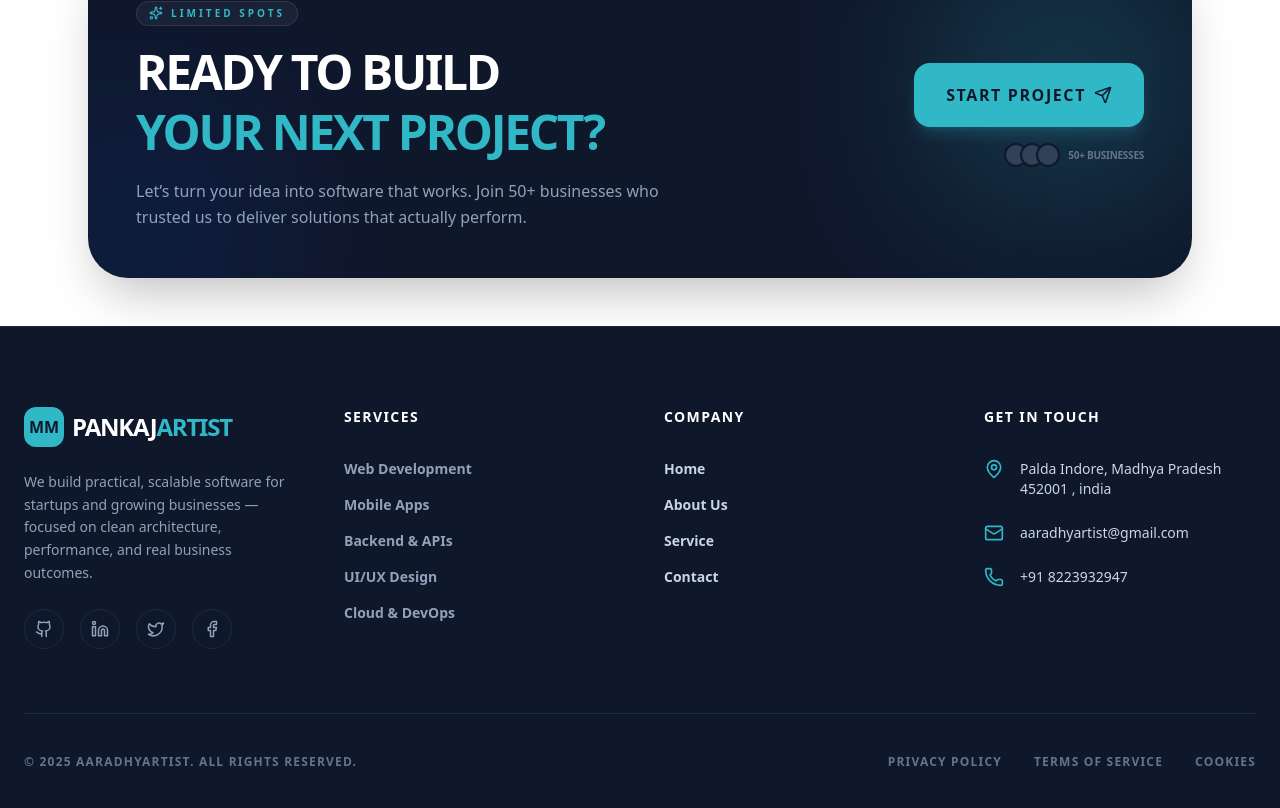
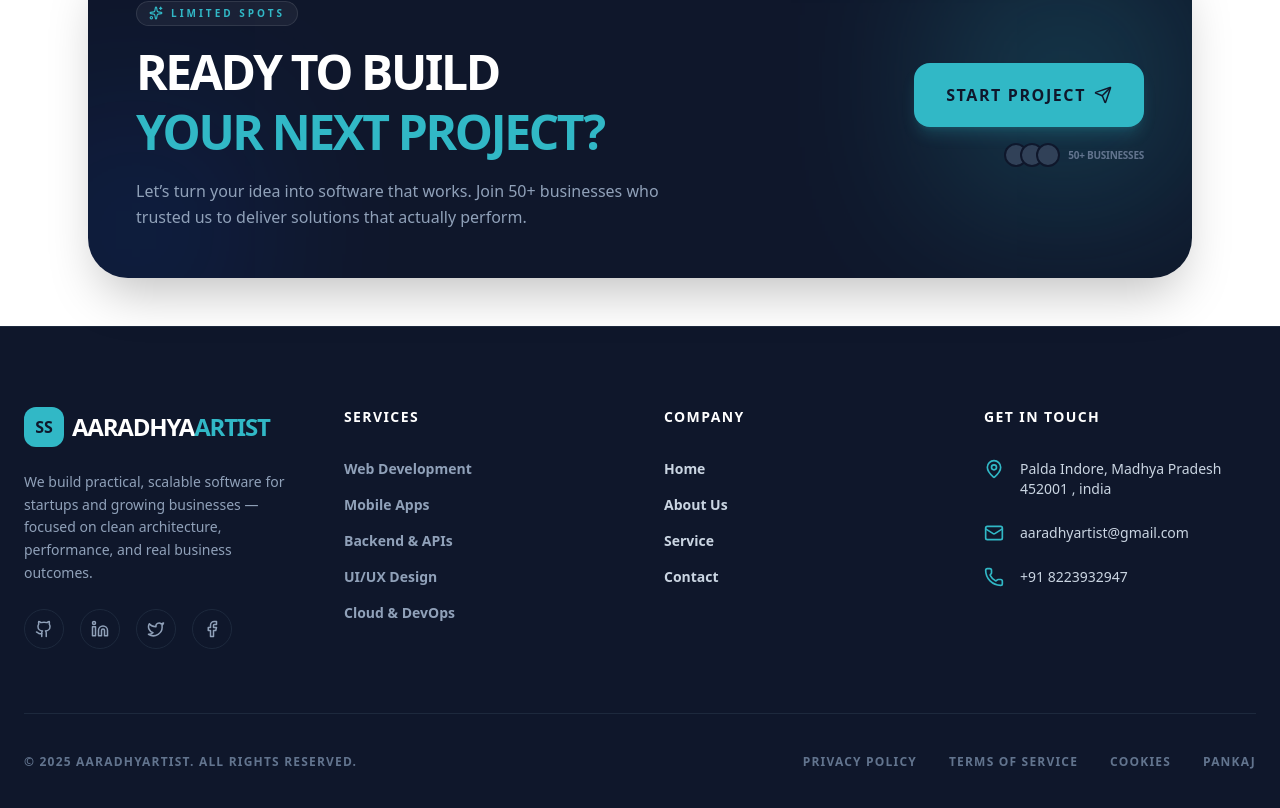
Before and after one commit to aaradhyartist/frontend-web, a React (Vite) app: page / in a window 1280 px wide. Shown: the part 6348-7156 px from the top of the page. Built offline with nearby package versions, Linux system fonts and the light colour scheme.

Commit message:
mm-update

```diff
--- a/src/components/Home/Footer.jsx
+++ b/src/components/Home/Footer.jsx
@@ -14,10 +14,10 @@ const Footer = () => {
           <div className="flex flex-col gap-6">
             <div className="flex items-center gap-2">
               <div className="w-10 h-10 bg-[#31b8c6] rounded-xl flex items-center justify-center font-black text-slate-900">
-                MM
+                SS
               </div>
               <span className="text-2xl font-black tracking-tighter text-white uppercase">
-                pankaj<span className="text-[#31b8c6]">Artist</span>
+                Aaradhya<span className="text-[#31b8c6]">Artist</span>
               </span>
             </div>
 
@@ -121,6 +121,7 @@ const Footer = () => {
             <a href="#" className="hover:text-white transition-colors">Privacy Policy</a>
             <a href="#" className="hover:text-white transition-colors">Terms of Service</a>
             <a href="#" className="hover:text-white transition-colors">Cookies</a>
+             <a href="#" className="hover:text-white transition-colors">pankaj</a>
           </div>
         </div>
       </div>
```
